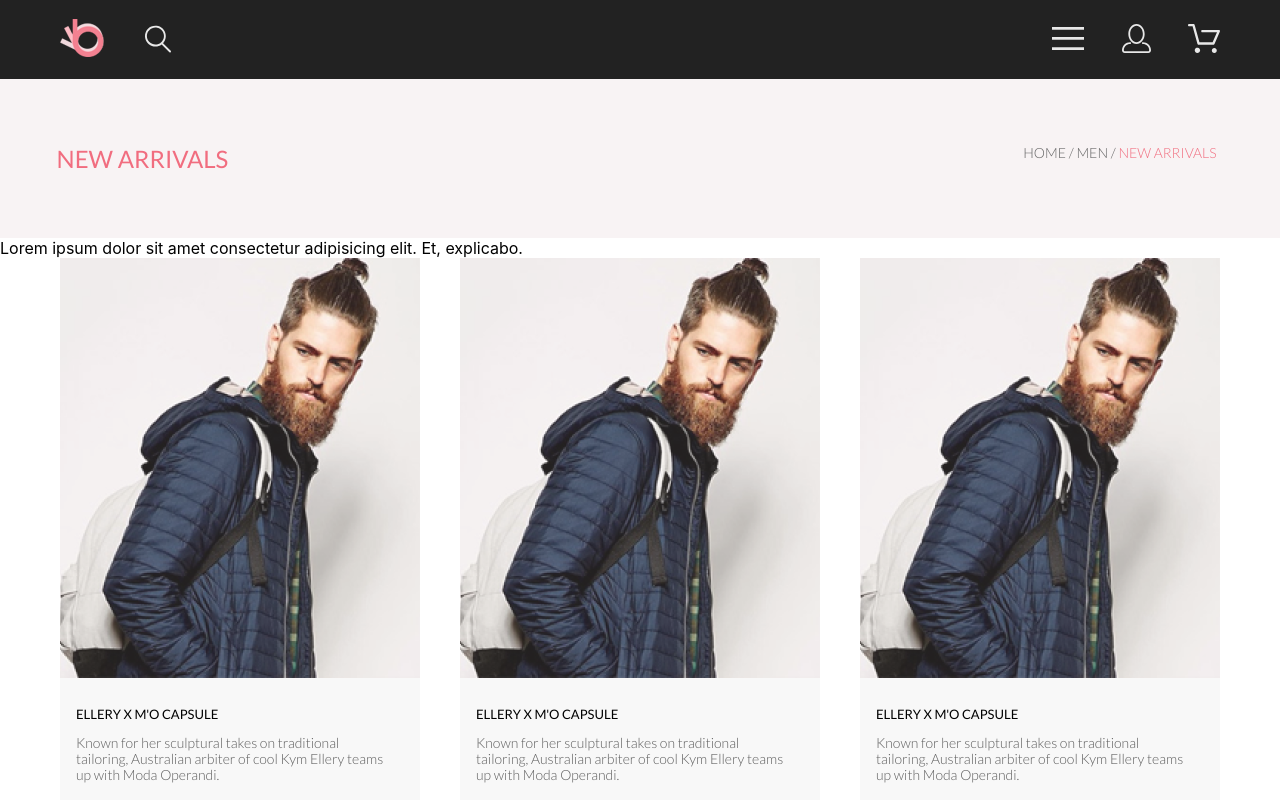
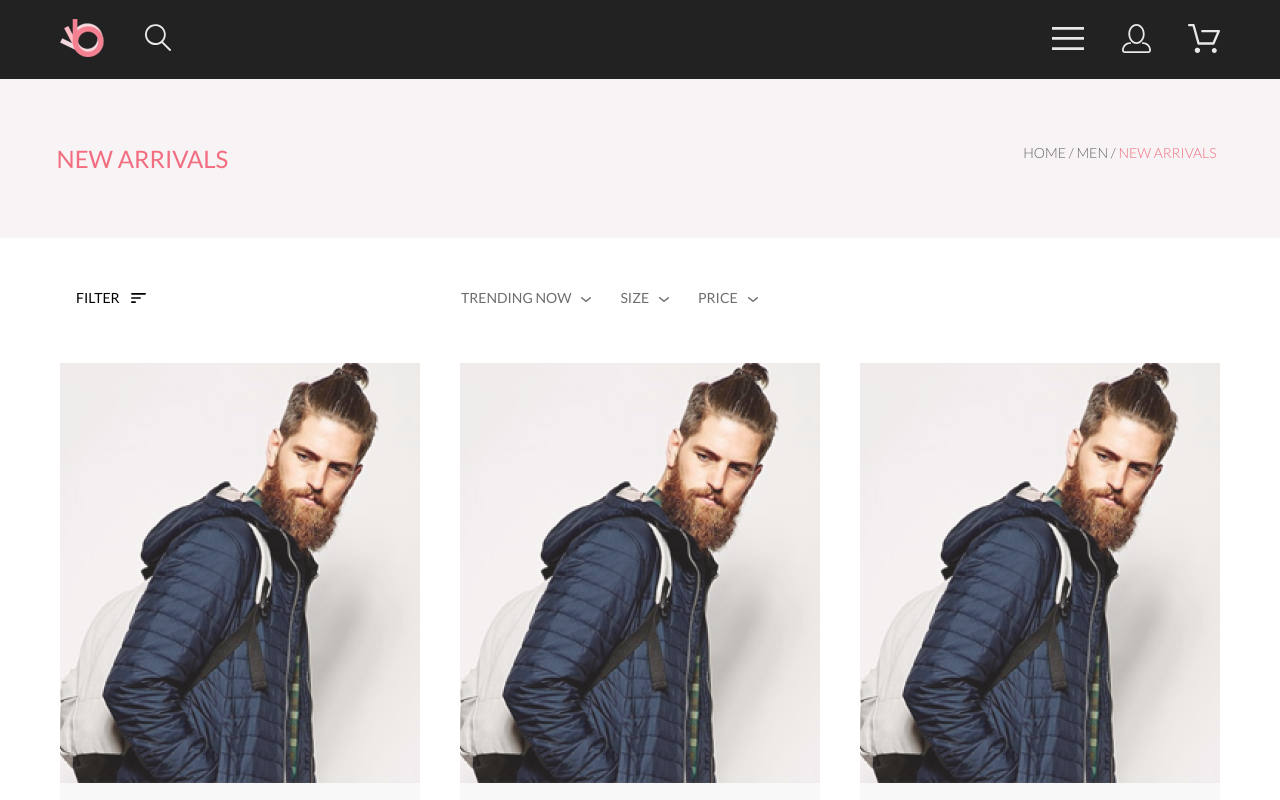
Before and after one commit to AlexandrMedb/gbprohtmlcss, a React (Create React App) app: page /catalog in a window 1280 px wide. Shown: the top 800 px of the page. Built offline with nearby package versions, Linux system fonts and the light colour scheme.

Commit message:
add filter

```diff
--- a/src/App.js
+++ b/src/App.js
@@ -10,7 +10,7 @@ function App() {
   return (
     <Router>
       <Navbar />
-      <d>{useRoutes()}</d>
+      <div>{useRoutes()}</div>
       <Footer />
     </Router>
   );
--- a/src/components/footer/footer.jsx
+++ b/src/components/footer/footer.jsx
@@ -8,7 +8,7 @@ import { ReactComponent as TwitterIcon } from "./img/twitterLogo.svg";
 export const Footer = () => {
   return (
     <footer>
-      <div className="footer_top ">
+      <section className="footer_top ">
         <div className="footerContainer">
           <div className="footer_top__left">
             <img src="img/footerGirl.png" alt="Girl" />
@@ -30,14 +30,14 @@ export const Footer = () => {
             </form>
           </div>
         </div>
-      </div>
+      </section>
 
-      <div className="footer_botom ">
+      <section className="footer_botom ">
         <div className="container footer_botomContainer">
           <div className="rights">© 2021 Brand All Rights Reserved.</div>
           <ul className="socialMedia">
             <li className="socialMedia_logo">
-              <a href="">
+              <a href="/">
                 <FacebookIcon />
               </a>
             </li>
@@ -58,7 +58,7 @@ export const Footer = () => {
             </li>
           </ul>
         </div>
-      </div>
+      </section>
     </footer>
   );
 };
--- a/src/components/footer/footer.scss
+++ b/src/components/footer/footer.scss
@@ -14,6 +14,12 @@
   align-items: center;
   padding-top: 86px;
   padding-bottom: 126px;
+}
+
+.footer_top__left {
+  display: flex;
+  align-items: center;
+  flex-direction: column;
 }
 
 .footer_top__text {
--- a/src/components/navBar/navBar.css
+++ b/src/components/navBar/navBar.css
@@ -25,3 +25,8 @@
   width: 168px;
   padding: 0;
 }
+
+.navButton {
+  display: flex;
+  align-items: center;
+}
--- a/src/components/navBar/navBar.jsx
+++ b/src/components/navBar/navBar.jsx
@@ -8,13 +8,17 @@ export const Navbar = () => {
     <div className="navBar">
       <div className="container navBar_container">
         <div className="navBar_left">
-          <div>
+          <diva className="navButton">
             <a href="/">
               <img src="img/logo.svg" alt="logo" />
             </a>
+          </diva>
+
+          <div className="navButton">
+            <a href="/catalog">
+              <img src="img/loop.svg" alt="loop" />
+            </a>
           </div>
-
-          <img src="img/loop.svg" alt="loop" />
 
           {/* <input type="text" /> */}
         </div>
--- a/src/pages/catalogPage/catalogPage.jsx
+++ b/src/pages/catalogPage/catalogPage.jsx
@@ -1,6 +1,7 @@
 import React from "react";
 import "./catalogPage.scss";
-import { ReactComponent as Logo } from "./cart.svg";
+
+import { ReactComponent as Filtermenu } from "./filterMenu.svg";
 
 import { Features } from "../../components/features/Features";
 import { ProductCard } from "../../components/productCard/ProductCard";
@@ -9,13 +10,88 @@ import productCard from "./productCard.png";
 import plaginationPlug from "./PP.png";
 export const CatalogPage = () => {
   return (
+    <main>
+      <Breadcrumb h1="NEW ARRIVALS" />
+      <section className="container">
+        <div className="filter_wrap">
+          <details className="filter_left">
+            <summary className="filter_menu">
+              <span className="filter_menu_text">FILTER</span>
+              <Filtermenu />
+            </summary>
+            <div className="filter_category_wrap">
+              <details className="filter_category">
+                <summary>CATEGORY</summary>
+                <a href="">Accessories</a>
+                <a href="">Bags</a>
+                <a href="">Denim</a>
+              </details>
+
+              <details className="filter_category">
+                <summary>BRAND</summary>
+                <a href="">Nike</a>
+                <a href="">Adidas</a>
+                <a href="">Reebok</a>
+              </details>
+            </div>
+          </details>
+
+          <div className="filter_right">
+            <details className="">
+              <summary>TRENDING NOW</summary>
+              <div className="details_wrap">
+                <div className="filter_item">
+                  <input type="checkbox" id="checkYes" />
+                  <label htmlFor="checkYes">Yes</label>
+                </div>
                 <div>
-      <Breadcrumb h1="NEW ARRIVALS" />
-      <div className="filter">
-        Lorem ipsum dolor sit amet consectetur adipisicing elit. Et, explicabo.
+                  <input type="checkbox" id="checkNo" />
+                  <label htmlFor="checkNo">No</label>
+                </div>
+              </div>
+            </details>
+            <details className="">
+              <summary>SIZE</summary>
+              <div className="details_wrap ">
+                <div className="filter_item">
+                  <input type="checkbox" id="checkXs" />
+                  <label htmlFor="checkXs">Xs</label>
+                </div>
+                <div>
+                  <input type="checkbox" id="checkS" />
+                  <label htmlFor="checkS">S</label>
+                </div>
+                <div>
+                  <input type="checkbox" id="checkM" />
+                  <label htmlFor="checkM">M</label>
+                </div>
+                <div>
+                  <input type="checkbox" id="checkL" />
+                  <label htmlFor="checL">L</label>
+                </div>
+              </div>
+            </details>
+            <details className="">
+              <summary>PRICE</summary>
+              <div className="details_wrap">
+                <div className="filter_item">
+                  <input type="checkbox" id="checkLow" />
+                  <label htmlFor="checkLow">Low</label>
+                </div>
+                <div>
+                  <input type="checkbox" id="checkMiddle" />
+                  <label htmlFor="checkMiddle">Mid</label>
+                </div>
+                <div>
+                  <input type="checkbox" id="checkExp" />
+                  <label htmlFor="checkExp">Exp</label>
+                </div>
+              </div>
+            </details>
+          </div>
         </div>
 
-      <div className="products container ">
+        <div className="products  ">
           <ProductCard
             img={productCard}
             header="ELLERY X M'O CAPSULE"
@@ -72,12 +148,11 @@ export const CatalogPage = () => {
             price="$52.00"
           />
         </div>
-      <div className="PP container">
-        <img src={plaginationPlug} alt="pkug" />
+        <div className="PP ">
+          <img src={plaginationPlug} alt="plug" />
         </div>
-      <Logo className="svgimg" />
-
+      </section>
       <Features />
-    </div>
+    </main>
   );
 };
--- a/src/pages/catalogPage/catalogPage.scss
+++ b/src/pages/catalogPage/catalogPage.scss
@@ -4,3 +4,119 @@
   margin: 0 auto;
   margin-bottom: 96px;
 }
+
+.filter_wrap {
+  padding: 51px 0 49px 0;
+  display: flex;
+  font-size: 14px;
+  line-height: 17px;
+  color: #6f6e6e;
+  box-sizing: border-box;
+
+  summary {
+    list-style: none;
+  }
+  details {
+    position: relative;
+  }
+
+  .filter_left {
+    margin-right: 25px;
+    padding-left: 16px;
+    width: 360px;
+    padding-top: 14px;
+    margin-top: -14px;
+
+    position: relative;
+
+    .filter_menu_text {
+      padding-right: 11px;
+    }
+
+    .filter_category_wrap {
+      position: absolute;
+      box-sizing: border-box;
+      z-index: 1;
+      background: #fff;
+      width: 100%;
+      box-shadow: 6px 18px 25px rgba(0, 0, 0, 0.21);
+      padding-left: 16px;
+      margin-left: -16px;
+    }
+    .filter_menu {
+      color: #000;
+    }
+    &[open] {
+      box-shadow: 6px 4px 35px rgba(0, 0, 0, 0.21);
+
+      .filter_menu {
+        color: #ef5b70;
+      }
+
+      path {
+        fill: #ef5b70;
+      }
+    }
+
+    a {
+      display: block;
+      text-decoration: none;
+      margin-bottom: 11px;
+      padding-left: 16px;
+    }
+
+    .filter_category {
+      summary {
+        // box-sizing: border-box;
+        border-left: 5px solid #ef5b70;
+        border-bottom: 1px solid #ebebeb;
+        padding: 11px 16px 11px 11px;
+        margin: 18px 0px;
+        margin-right: 16px;
+      }
+
+      &[open] {
+        summary {
+          color: #ef5b70;
+        }
+      }
+    }
+  }
+
+  .filter_right {
+    display: flex;
+    details:not(:last-child) {
+      margin-right: 28px;
+    }
+
+    summary {
+      margin-bottom: 8px;
+    }
+
+    summary::after {
+      margin-left: 10px;
+      content: url("./filterArow.jpg");
+    }
+
+    .details_wrap {
+      box-sizing: border-box;
+      padding: 11px 0px 11px 9px;
+      background: #ffffff;
+      box-shadow: 6px 4px 35px rgba(0, 0, 0, 0.21);
+      position: absolute;
+      z-index: 1;
+      left: -10px;
+      min-width: 79px;
+      div:not(:last-child) {
+        margin-bottom: 9px;
+      }
+      input {
+        opacity: 0.7;
+      }
+    }
+
+    label {
+      padding-left: 9px;
+    }
+  }
+}
--- a/src/pages/mainPage/MainPage.jsx
+++ b/src/pages/mainPage/MainPage.jsx
@@ -26,7 +26,7 @@ export const MainPage = () => {
           <div className="banner">
             <h1 className="banner_titile__bold">THE BRAND</h1>
             <p>
-              <span lassName="banner_titile">OF LUXERIOUS</span>{" "}
+              <span className="banner_titile">OF LUXERIOUS</span>{" "}
               <span className="banner_titile__pink">FASHION</span>
             </p>
           </div>
```
Also changed, not shown: src/pages/catalogPage/filterArow.jpg (added), src/pages/catalogPage/filterMenu.svg (added). Lines whose indentation alone changed are shown as unchanged.
